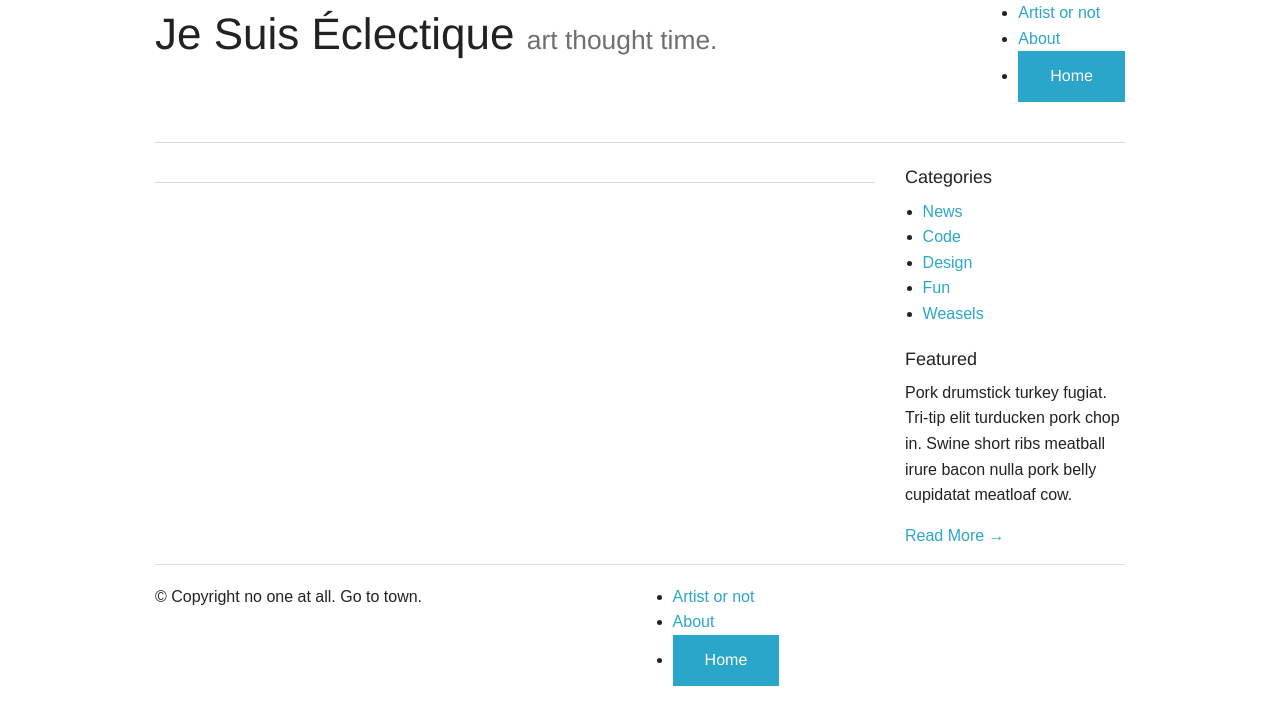
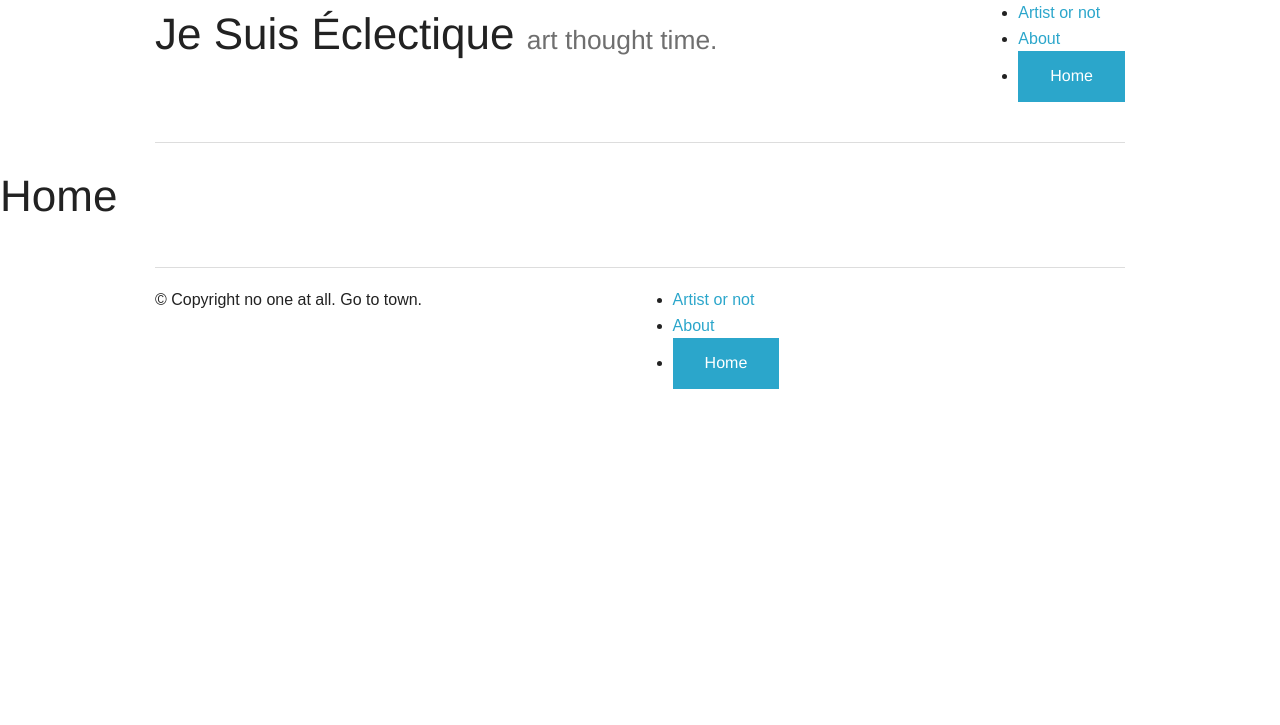
Before and after one commit to bitcolorine/Je-suis-eclectique, a Jekyll site: the page built from index.html, in a window 1280 px wide. Shown: the top 725 px of the page. Built offline with Jekyll 4.4.1, drawn with Linux system fonts in a browser that asks for light colours; Markdown is read by kramdown in place of the engine named in the settings; the list of posts is cut into pages by our own code.

Commit message:
changes to main layouts

```diff
--- a/_includes/foot.html
+++ b/_includes/foot.html
@@ -18,5 +18,6 @@
       </div>
     </div>
   </footer>
+
 </body>
 </html>
--- a/_layouts/default.html
+++ b/_layouts/default.html
@@ -8,7 +8,7 @@
 
 
 
-      <article class="index">
+      <article class="">
 
           {{ content }}
 
--- a/index.html
+++ b/index.html
@@ -1,4 +1,4 @@
 ---
-layout: default
+layout: post
 title: Home
 ---
```
